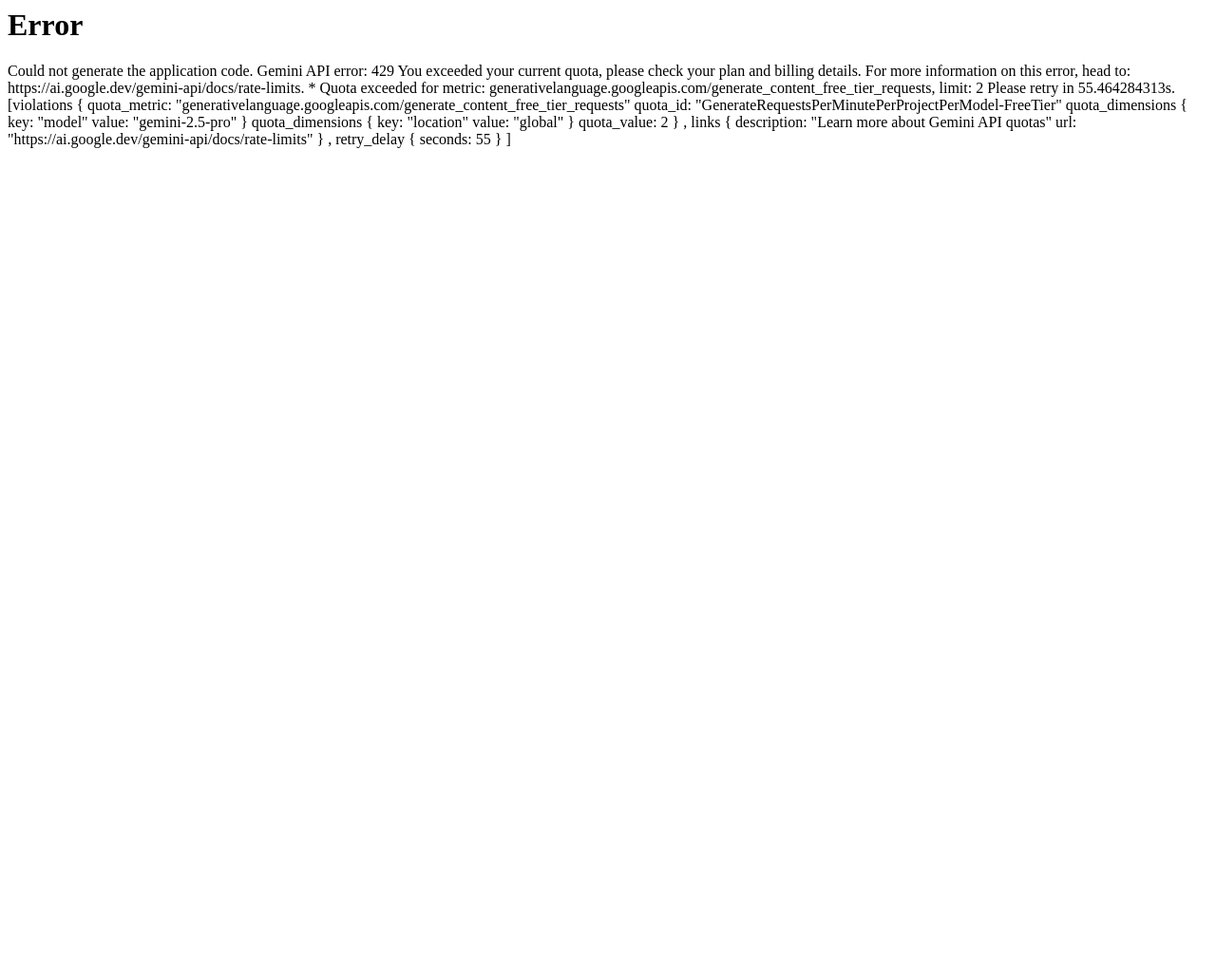
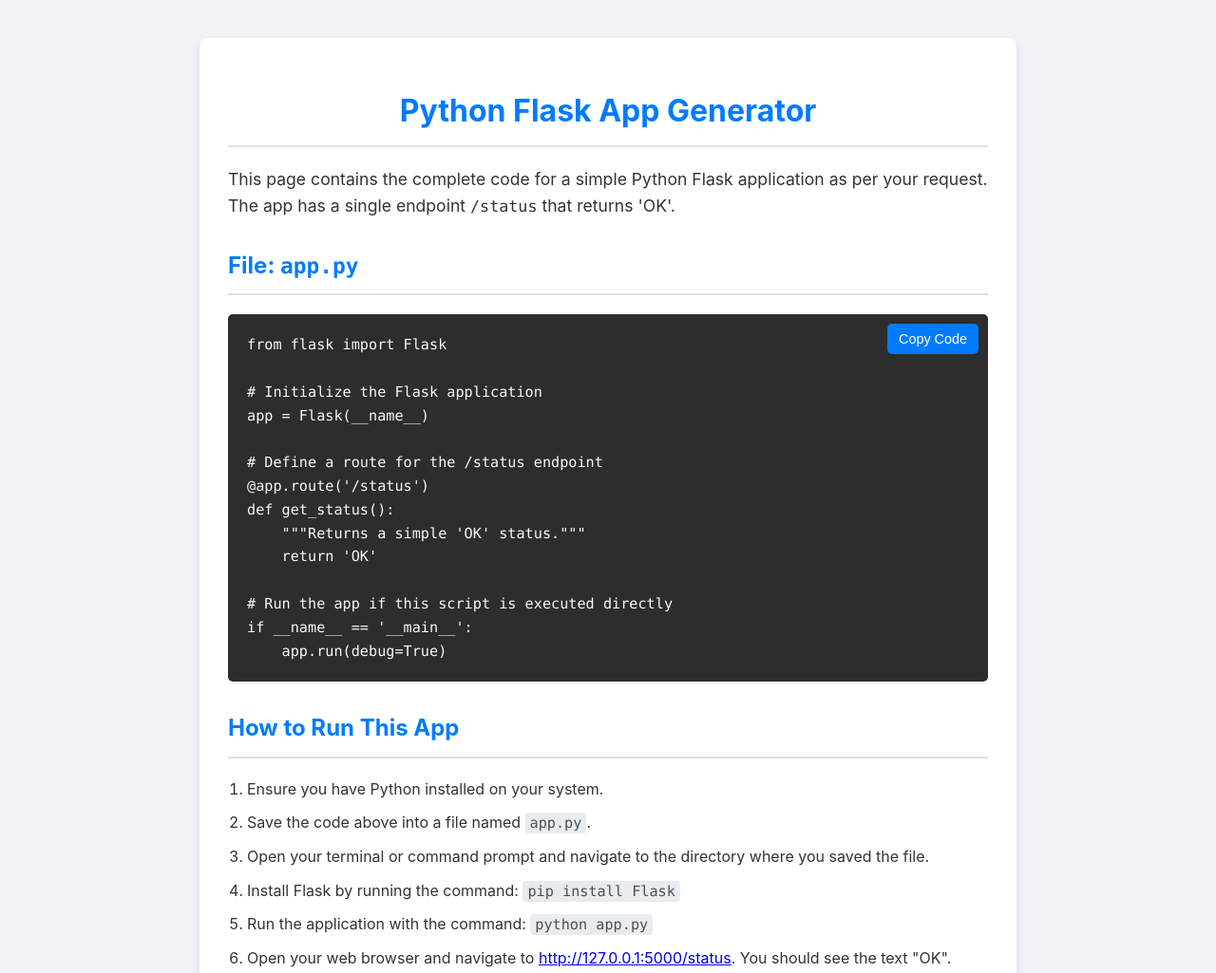
Before and after one commit to 24f3004545-sudo/llm-code-deployer-task-1, a plain HTML site: page index.html in a window 1280 px wide. Shown: the top 1025 px of the page at 95% size. Before the commit the page ends 800 px from the top, so only its background shows below. Drawn offline with Linux system fonts and the light colour scheme.

Commit message:
feat: Handle round 1 requirements

```diff
--- a/index.html
+++ b/index.html
@@ -1,23 +1,186 @@
-<h1>Error</h1><p>Could not generate the application code. Gemini API error: 429 You exceeded your current quota, please check your plan and billing details. For more information on this error, head to: https://ai.google.dev/gemini-api/docs/rate-limits.
-* Quota exceeded for metric: generativelanguage.googleapis.com/generate_content_free_tier_requests, limit: 2
-Please retry in 55.464284313s. [violations {
-  quota_metric: "generativelanguage.googleapis.com/generate_content_free_tier_requests"
-  quota_id: "GenerateRequestsPerMinutePerProjectPerModel-FreeTier"
-  quota_dimensions {
-    key: "model"
-    value: "gemini-2.5-pro"
-  }
-  quota_dimensions {
-    key: "location"
-    value: "global"
-  }
-  quota_value: 2
-}
-, links {
-  description: "Learn more about Gemini API quotas"
-  url: "https://ai.google.dev/gemini-api/docs/rate-limits"
-}
-, retry_delay {
-  seconds: 55
-}
-]</p>
+<!DOCTYPE html>
+<html lang="en">
+<head>
+    <meta charset="UTF-8">
+    <meta name="viewport" content="width=device-width, initial-scale=1.0">
+    <title>Python Flask App Code</title>
+    <style>
+        :root {
+            --bg-color: #f0f2f5;
+            --main-bg: #ffffff;
+            --text-color: #333;
+            --header-color: #007bff;
+            --code-bg: #2d2d2d;
+            --code-text: #f8f8f2;
+            --button-bg: #007bff;
+            --button-hover-bg: #0056b3;
+            --button-success-bg: #28a745;
+            --button-text: #ffffff;
+            --border-color: #e0e0e0;
+            --shadow-color: rgba(0, 0, 0, 0.1);
+        }
+
+        body {
+            font-family: -apple-system, BlinkMacSystemFont, "Segoe UI", Roboto, "Helvetica Neue", Arial, sans-serif;
+            margin: 0;
+            padding: 20px;
+            background-color: var(--bg-color);
+            color: var(--text-color);
+            line-height: 1.6;
+        }
+
+        main {
+            max-width: 800px;
+            margin: 20px auto;
+            padding: 30px;
+            background-color: var(--main-bg);
+            border-radius: 8px;
+            box-shadow: 0 4px 8px var(--shadow-color);
+        }
+
+        h1, h2 {
+            color: var(--header-color);
+            border-bottom: 2px solid var(--border-color);
+            padding-bottom: 10px;
+        }
+
+        h1 {
+            font-size: 2em;
+            text-align: center;
+            margin-bottom: 20px;
+        }
+
+        h2 {
+            font-size: 1.5em;
+            margin-top: 30px;
+        }
+
+        p {
+            font-size: 1.1em;
+        }
+
+        .code-container {
+            position: relative;
+            margin-top: 20px;
+        }
+
+        pre {
+            background-color: var(--code-bg);
+            color: var(--code-text);
+            padding: 20px;
+            border-radius: 5px;
+            overflow-x: auto;
+            white-space: pre;
+            word-wrap: normal;
+        }
+
+        code {
+            font-family: "SFMono-Regular", Consolas, "Liberation Mono", Menlo, Courier, monospace;
+            font-size: 0.95em;
+        }
+
+        #copyButton {
+            position: absolute;
+            top: 10px;
+            right: 10px;
+            padding: 8px 12px;
+            background-color: var(--button-bg);
+            color: var(--button-text);
+            border: none;
+            border-radius: 5px;
+            cursor: pointer;
+            font-size: 0.9em;
+            transition: background-color 0.2s, transform 0.1s;
+        }
+
+        #copyButton:hover {
+            background-color: var(--button-hover-bg);
+        }
+
+        #copyButton:active {
+            transform: scale(0.95);
+        }
+
+        .instructions ol {
+            padding-left: 20px;
+            list-style-type: decimal;
+        }
+
+        .instructions li {
+            margin-bottom: 10px;
+        }
+
+        .instructions code {
+            background-color: #e9ecef;
+            color: #495057;
+            padding: 2px 5px;
+            border-radius: 3px;
+        }
+    </style>
+</head>
+<body>
+
+    <main>
+        <h1>Python Flask App Generator</h1>
+        <p>This page contains the complete code for a simple Python Flask application as per your request. The app has a single endpoint <code>/status</code> that returns 'OK'.</p>
+
+        <h2>File: <code>app.py</code></h2>
+        <div class="code-container">
+            <button id="copyButton">Copy Code</button>
+            <pre><code id="pythonCode">from flask import Flask
+
+# Initialize the Flask application
+app = Flask(__name__)
+
+# Define a route for the /status endpoint
+@app.route('/status')
+def get_status():
+    """Returns a simple 'OK' status."""
+    return 'OK'
+
+# Run the app if this script is executed directly
+if __name__ == '__main__':
+    app.run(debug=True)
+</code></pre>
+        </div>
+
+        <div class="instructions">
+            <h2>How to Run This App</h2>
+            <ol>
+                <li>Ensure you have Python installed on your system.</li>
+                <li>Save the code above into a file named <code>app.py</code>.</li>
+                <li>Open your terminal or command prompt and navigate to the directory where you saved the file.</li>
+                <li>Install Flask by running the command: <code>pip install Flask</code></li>
+                <li>Run the application with the command: <code>python app.py</code></li>
+                <li>Open your web browser and navigate to <a href="http://127.0.0.1:5000/status" target="_blank">http://127.0.0.1:5000/status</a>. You should see the text "OK".</li>
+            </ol>
+        </div>
+    </main>
+
+    <script>
+        document.addEventListener('DOMContentLoaded', () => {
+            const copyButton = document.getElementById('copyButton');
+            const pythonCode = document.getElementById('pythonCode');
+
+            if (copyButton && pythonCode) {
+                copyButton.addEventListener('click', () => {
+                    const codeText = pythonCode.innerText;
+                    navigator.clipboard.writeText(codeText).then(() => {
+                        const originalText = copyButton.innerText;
+                        copyButton.innerText = 'Copied!';
+                        copyButton.style.backgroundColor = 'var(--button-success-bg)';
+                        setTimeout(() => {
+                            copyButton.innerText = originalText;
+                            copyButton.style.backgroundColor = ''; // Revert to original color
+                        }, 2000);
+                    }).catch(err => {
+                        console.error('Failed to copy text: ', err);
+                        alert('Failed to copy code. Please copy it manually.');
+                    });
+                });
+            }
+        });
+    </script>
+
+</body>
+</html>
```
